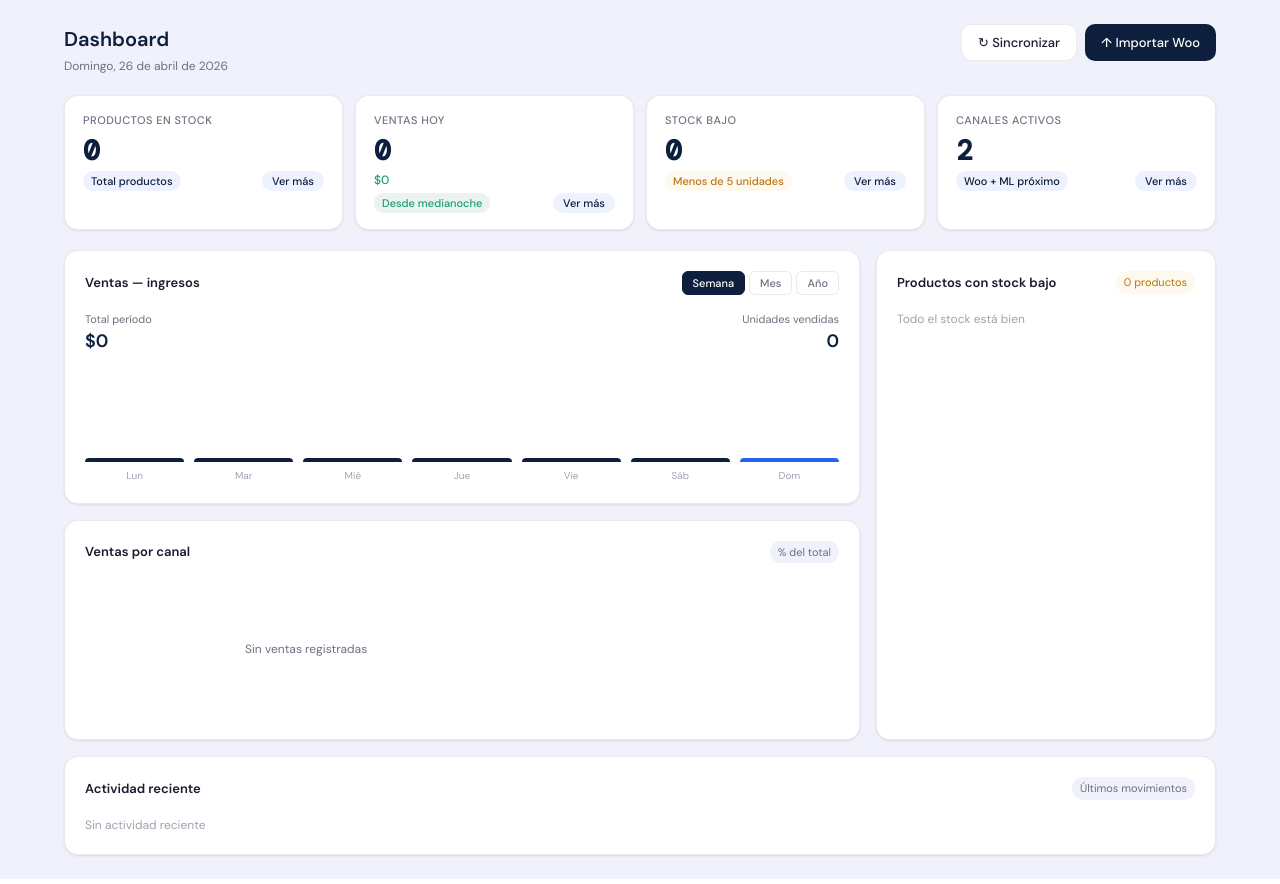
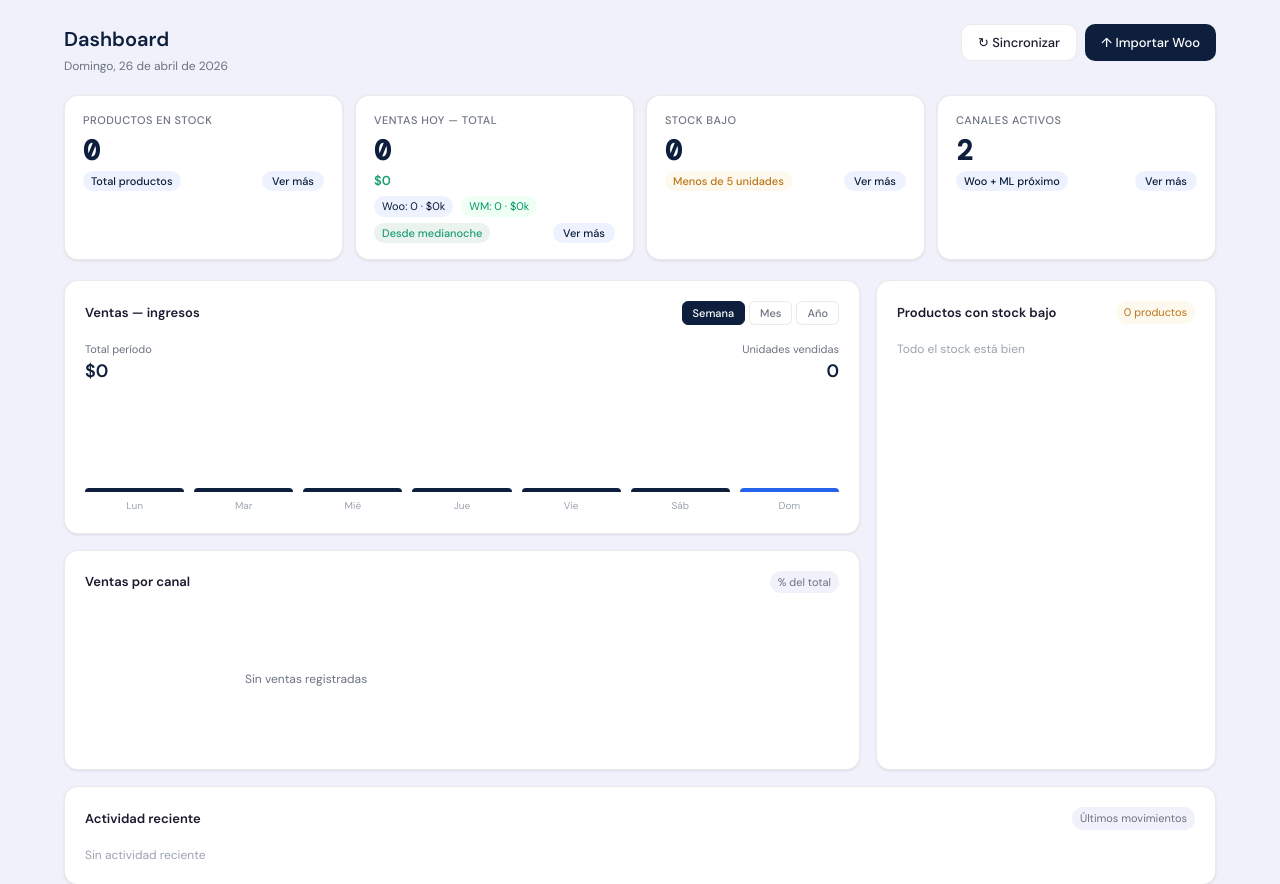
Before and after one commit to padillaleytonl-cmd/Sistema-de-inventario, a Flask app: page /panel in a window 1280 px wide. Shown: the part 56-940 px from the top of the page. Run offline with Flask 3, Linux system fonts and the light colour scheme; the visitor is signed in with stand-in values (Sample User, id 1); data that the repository does not hold is empty; some libraries are stand-ins or nearby versions.

Commit message:
Add files via upload

```diff
--- a/app.py
+++ b/app.py
@@ -167,6 +167,7 @@ def entrada():
             guardar_producto(p)
             registrar_movimiento("entrada", p["sku"], p["nombre"], int(data["cantidad"]), data.get("motivo"), usuario="Luis Padilla", canal="Manual")
             actualizar_stock_woo(p["sku"], p["stock"])
+            actualizar_stock_walmart(p["sku"], p["stock"])
             return {"ok": True}
     return {"error": "no encontrado"}
 
@@ -182,6 +183,7 @@ def salida():
             guardar_producto(p)
             registrar_movimiento("salida", p["sku"], p["nombre"], int(data["cantidad"]), data.get("motivo"), usuario="Luis Padilla", canal="Manual")
             actualizar_stock_woo(p["sku"], p["stock"])
+            actualizar_stock_walmart(p["sku"], p["stock"])
             return {"ok": True}
     return {"error": "no encontrado"}
 
@@ -370,38 +372,68 @@ def walmart_sync_precios():
 def walmart_sync_ordenes():
     if not session.get("logged"):
         return {"error": "no autorizado"}, 401
-    ordenes = obtener_ordenes_walmart("Created")
+
     productos = cargar_productos()
     nuevas = 0
+    errores = []
 
-    for o in ordenes:
-        order_id = o.get("purchaseOrderId")
-        if not order_id:
-            continue
-        if orden_ya_procesada(int(str(order_id).replace("-","")[:15])):
-            continue
+    # Walmart Chile usa Created y Acknowledged para ordenes pendientes
+    for estado in ["Created", "Acknowledged"]:
+        ordenes = obtener_ordenes_walmart(estado)
+        print(f"[Walmart Ordenes] Estado:{estado} Total:{len(ordenes)}")
 
-        lineas = o.get("orderLines", {}).get("orderLine", [])
-        if isinstance(lineas, dict):
-            lineas = [lineas]
+        for o in ordenes:
+            order_id = o.get("purchaseOrderId")
+            if not order_id:
+                continue
 
-        for linea in lineas:
-            sku = linea.get("item", {}).get("sku")
-            cantidad = int(linea.get("orderLineQuantity", {}).get("amount", 1))
-            for p in productos:
-                if p["sku"] == sku:
-                    p["stock"] -= cantidad
-                    guardar_producto(p)
-                    registrar_movimiento("salida", p["sku"], p["nombre"],
-                                        cantidad, "Venta Walmart",
-                                        usuario="Sistema", canal="Walmart")
-                    actualizar_stock_woo(p["sku"], p["stock"])
+            # Hash del order_id para evitar duplicados
+            order_hash = abs(hash(str(order_id))) % (10**15)
+            if orden_ya_procesada(order_hash):
+                continue
 
-        confirmar_orden_walmart(order_id)
-        marcar_orden_procesada(int(str(order_id).replace("-","")[:15]))
-        nuevas += 1
+            lineas = o.get("orderLines", {}).get("orderLine", [])
+            if isinstance(lineas, dict):
+                lineas = [lineas]
 
-    return {"ok": True, "nuevas_ordenes": nuevas}
+            for linea in lineas:
+                try:
+                    sku = linea.get("item", {}).get("sku")
+                    cantidad = int(float(linea.get("orderLineQuantity", {}).get("amount", 1)))
+                    if not sku:
+                        continue
+                    for p in productos:
+                        if p["sku"] == sku:
+                            p["stock"] = max(0, p["stock"] - cantidad)
+                            guardar_producto(p)
+                            registrar_movimiento("salida", p["sku"], p["nombre"],
+                                                cantidad, "Venta Walmart",
+                                                usuario="Sistema", canal="Walmart")
+                            actualizar_stock_woo(p["sku"], p["stock"])
+                            actualizar_stock_walmart(p["sku"], p["stock"])
+                except Exception as e:
+                    errores.append(str(e))
+
+            marcar_orden_procesada(order_hash)
+            nuevas += 1
+
+    return {"ok": True, "nuevas_ordenes": nuevas, "errores": errores[:5]}
+
+@app.route("/walmart/ver_ordenes")
+def walmart_ver_ordenes():
+    if not session.get("logged"):
+        return {"error": "no autorizado"}, 401
+    resultado = {}
+    for estado in ["Created", "Acknowledged", "Shipped"]:
+        ordenes = obtener_ordenes_walmart(estado)
+        resultado[estado] = len(ordenes)
+        if ordenes:
+            o = ordenes[0]
+            resultado[estado + "_ejemplo"] = {
+                "purchaseOrderId": o.get("purchaseOrderId"),
+                "orderLines": str(o.get("orderLines", {}))[:400]
+            }
+    return resultado
 
 @app.route("/eliminar_producto", methods=["POST"])
 def eliminar_producto_route():
--- a/templates/panel.html
+++ b/templates/panel.html
@@ -1061,10 +1061,14 @@ tbody td {
         </div>
       </div>
       <div class="metric-card">
-        <div class="metric-label">Ventas hoy</div>
+        <div class="metric-label">Ventas hoy — total</div>
         <div class="metric-value" id="metricVentas">—</div>
-        <div style="font-size:12px;font-weight:500;color:var(--success);margin-bottom:4px;" id="metricIngreso">$0</div>
-        <div style="display:flex;align-items:center;justify-content:space-between;margin-top:2px;">
+        <div style="font-size:13px;font-weight:600;color:var(--success);margin-bottom:6px;" id="metricIngreso">$0</div>
+        <div style="display:flex;gap:8px;margin-bottom:6px;flex-wrap:wrap;">
+          <span style="font-size:11px;background:var(--info-bg);color:var(--navy);padding:2px 8px;border-radius:20px;" id="ventasWoo">Woo: 0</span>
+          <span style="font-size:11px;background:#f0fff4;color:#059669;padding:2px 8px;border-radius:20px;" id="ventasWalmart">WM: 0</span>
+        </div>
+        <div style="display:flex;align-items:center;justify-content:space-between;">
           <span class="metric-badge badge-up">Desde medianoche</span>
           <button class="btn-ver-mas" onclick="abrirModal('ventas')">Ver más</button>
         </div>
@@ -1837,10 +1841,29 @@ function actualizarDashboard(productos, movimientos){
     const precio = p ? (p.precio_oferta > 0 ? p.precio_oferta : p.precio_normal) : 0;
     return acc + (precio * m.cantidad);
   }, 0);
+
+  // Separar por canal
+  const ventasWoo = ventasHoy.filter(m => m.canal === 'WooCommerce');
+  const ventasWM = ventasHoy.filter(m => m.canal === 'Walmart');
+  const ingresoWoo = ventasWoo.reduce((acc, m) => {
+    const p = productosGlobal.find(p => p.sku === m.sku);
+    const precio = p ? (p.precio_oferta > 0 ? p.precio_oferta : p.precio_normal) : 0;
+    return acc + (precio * m.cantidad);
+  }, 0);
+  const ingresoWM = ventasWM.reduce((acc, m) => {
+    const p = productosGlobal.find(p => p.sku === m.sku);
+    const precio = p ? (p.precio_oferta > 0 ? p.precio_oferta : p.precio_normal) : 0;
+    return acc + (precio * m.cantidad);
+  }, 0);
+
   const ventasEl = document.getElementById('metricVentas');
   if(ventasEl) ventasEl.textContent = ventasHoy.length || '0';
   const ingEl = document.getElementById('metricIngreso');
   if(ingEl) ingEl.textContent = ingresoHoy > 0 ? '$'+ingresoHoy.toLocaleString('es-CL') : '$0';
+  const wooEl = document.getElementById('ventasWoo');
+  if(wooEl) wooEl.textContent = 'Woo: '+ventasWoo.length+' · $'+(ingresoWoo/1000).toFixed(0)+'k';
+  const wmEl = document.getElementById('ventasWalmart');
+  if(wmEl) wmEl.textContent = 'WM: '+ventasWM.length+' · $'+(ingresoWM/1000).toFixed(0)+'k';
 
   // Stock bajo lista
   const stockBajoList = document.getElementById('stockBajoList');
```
